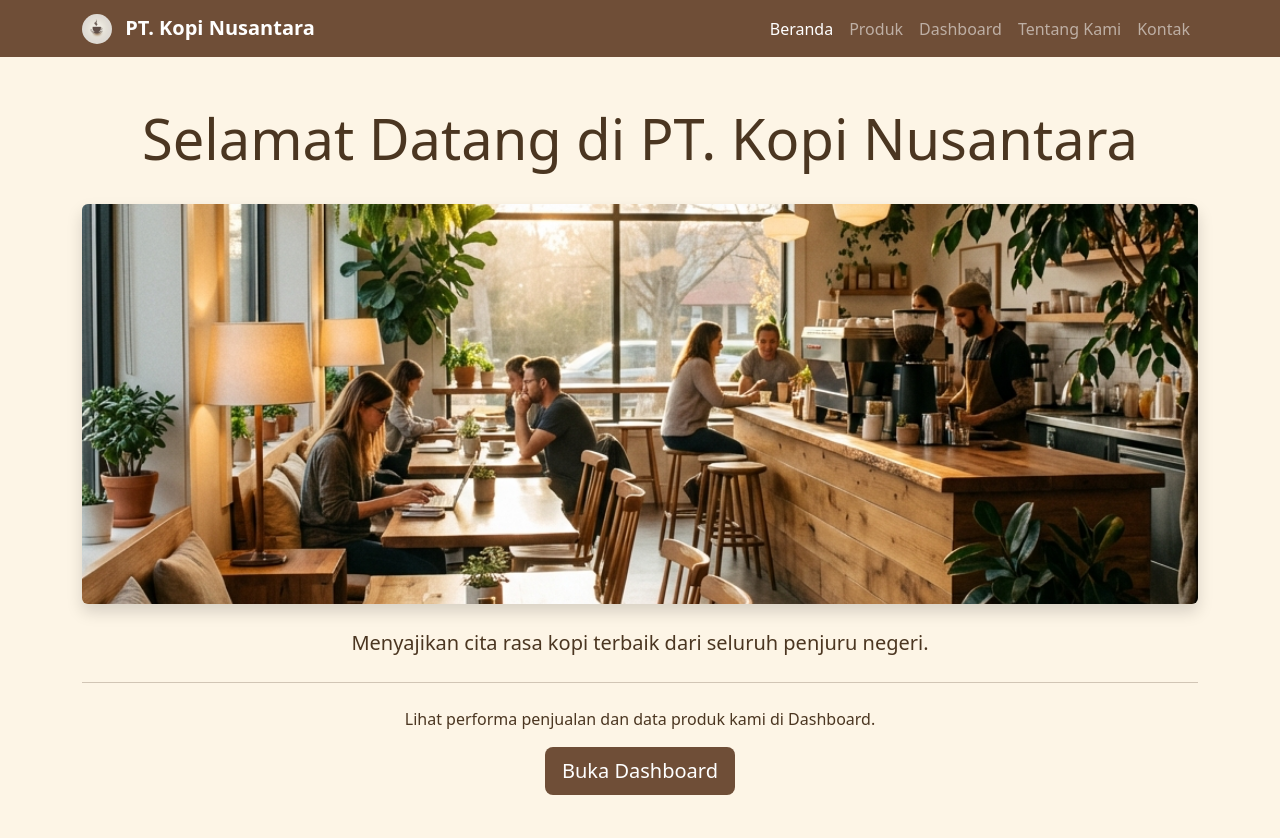
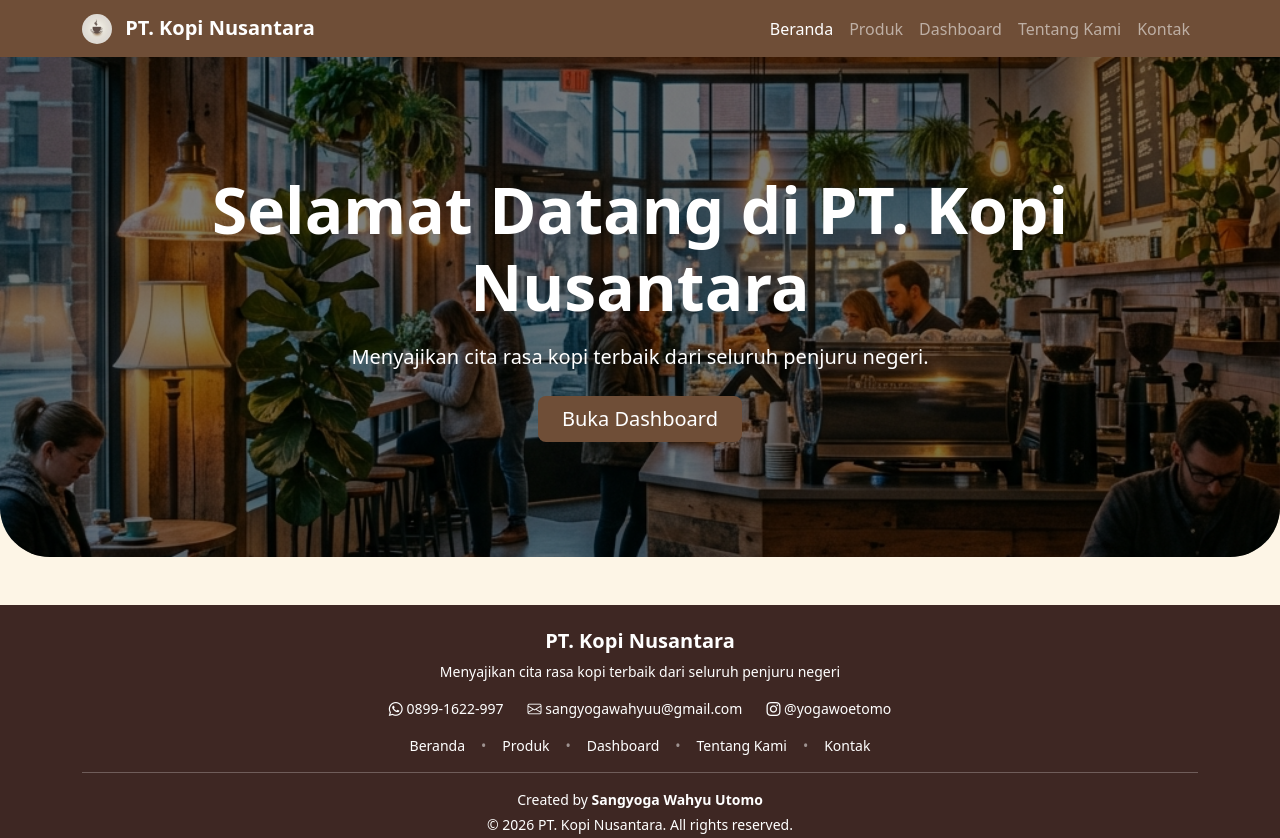
Before and after one commit to sangyoga28/kopi_nusantara, a plain HTML site: page index.html in a window 1280 px wide. Shown: the top 838 px of the page. Drawn offline with nearby package versions, Linux system fonts and the light colour scheme.

Commit message:
Refactor: Hero section to background image with overlay

```diff
--- a/index.html
+++ b/index.html
@@ -80,16 +80,25 @@
         </div>
     </nav>
 
-    <div class="container text-center mt-5">
-        <h1 class="display-4">Selamat Datang di PT. Kopi Nusantara</h1>
-        <img src="images/hero_aesthetic.png" onerror="this.src='https://via.placeholder.com/800x400'"
-            class="img-fluid rounded shadow my-4" style="max-height: 400px; width: 100%; object-fit: cover;"
-            alt="Suasana Cafe">
-        <p class="lead">Menyajikan cita rasa kopi terbaik dari seluruh penjuru negeri.</p>
+    <!-- Hero Section with Background Image -->
+    <div class="position-relative p-5 text-center text-white mb-5"
+        style="background-image: url('images/hero_bg.png'); background-size: cover; background-position: center; height: 500px; display: flex; align-items: center; justify-content: center; border-radius: 0 0 50px 50px; margin-top: -1.5rem;">
 
-        <hr class="my-4">
-        <p>Lihat performa penjualan dan data produk kami di Dashboard.</p>
-        <a class="btn btn-coffee btn-lg" href="dashboard.html" role="button">Buka Dashboard</a>
+        <!-- Dark Overlay -->
+        <div
+            style="position: absolute; top: 0; left: 0; width: 100%; height: 100%; background: rgba(0,0,0,0.5); border-radius: 0 0 50px 50px;">
+        </div>
+
+        <div class="position-relative" style="z-index: 2;">
+            <h1 class="display-3 fw-bold mb-3">Selamat Datang di PT. Kopi Nusantara</h1>
+            <p class="lead mb-4 fw-light">Menyajikan cita rasa kopi terbaik dari seluruh penjuru negeri.</p>
+            <a class="btn btn-primary btn-lg px-4 py-2 border-0" href="dashboard.html" role="button"
+                style="background-color: #6f4e37;">
+                Buka Dashboard
+            </a>
+        </div>
+    </div>
+
     </div>
 
     <!-- Footer -->
```
Also changed, not shown: kontak.html (+1 -1 lines), tentang.html (+1 -1 lines), images/hero_bg.png (added).
